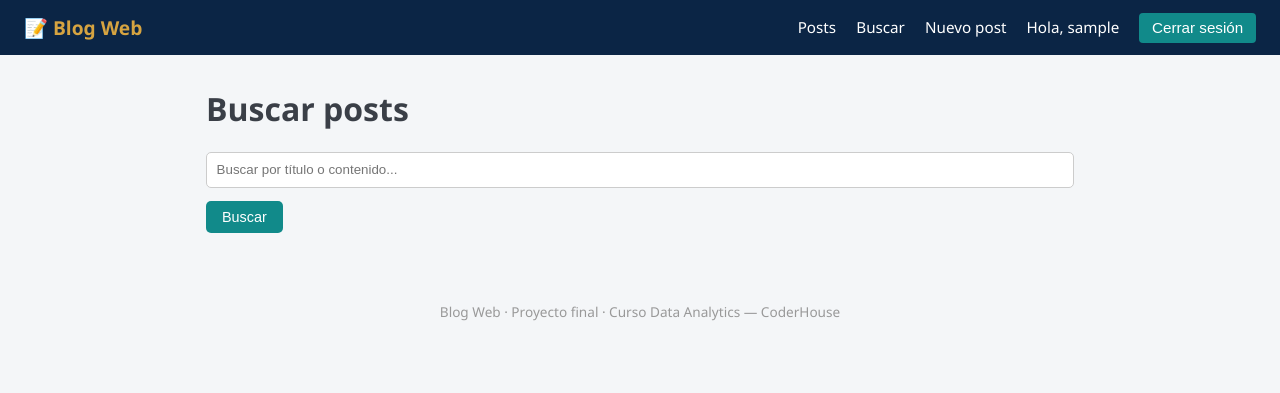
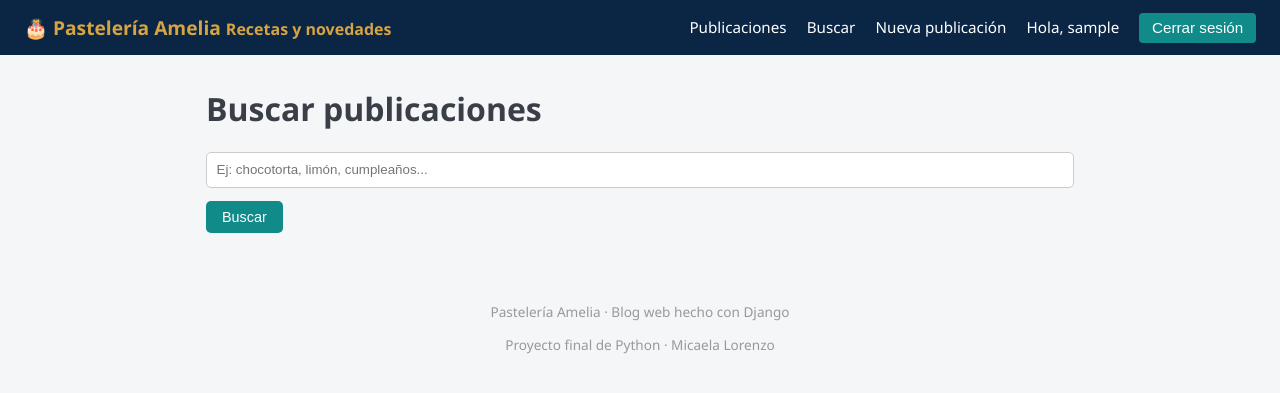
Before and after one commit to MicaLorenzo/blog-pasteleria-amelia, a Django app: page /buscar/ in a window 1280 px wide. Shown: the top 393 px of the page. Run offline with Django 5.2, Linux system fonts and the light colour scheme; the visitor is signed in with stand-in values (Sample User, id 1); data that the repository does not hold is empty.

Commit message:
Plantillas de publicaciones adaptadas a Pastelería Amelia

```diff
--- a/posts/templates/posts/buscar_posts.html
+++ b/posts/templates/posts/buscar_posts.html
@@ -1,22 +1,22 @@
 {% extends "base.html" %}
-{% block titulo %}Buscar posts — Blog Web{% endblock %}
+{% block titulo %}Buscar — Pastelería Amelia{% endblock %}
 {% block contenido %}
-    <h1>Buscar posts</h1>
-    <form method="get">
-        <input type="text" name="q" value="{{ query }}" placeholder="Buscar por título o contenido...">
+    <h1>Buscar publicaciones</h1>
+    <form class="form-busqueda" method="get">
+        <input type="text" name="q" value="{{ query }}" placeholder="Ej: chocotorta, limón, cumpleaños...">
         <button class="boton" type="submit">Buscar</button>
     </form>
 
     {% if query %}
         <p class="meta">Resultados para "{{ query }}": {{ resultados|length }}</p>
         {% for post in resultados %}
-            <article class="tarjeta-post">
+            <article class="resultado">
                 <h2><a href="{{ post.get_absolute_url }}">{{ post.titulo }}</a></h2>
-                <p class="meta">Por {{ post.autor.username }}</p>
+                <p class="meta">Por {{ post.autor.username }} · {{ post.fecha_creacion|date:"d/m/Y" }}</p>
                 <p>{{ post.contenido|truncatewords:20 }}</p>
             </article>
         {% empty %}
-            <p>No se encontraron posts que coincidan con "{{ query }}".</p>
+            <p class="vacio">No se encontraron publicaciones que coincidan con "{{ query }}".</p>
         {% endfor %}
     {% endif %}
 {% endblock %}
--- a/posts/views.py
+++ b/posts/views.py
@@ -38,12 +38,12 @@ def crear_post(request):
             post = form.save(commit=False)
             post.autor = request.user
             post.save()
-            messages.success(request, "Post publicado correctamente.")
+            messages.success(request, "Publicación creada correctamente.")
             return redirect("detalle_post", slug=post.slug)
     else:
         form = PostForm()
     return render(
-        request, "posts/post_form.html", {"form": form, "titulo_pagina": "Nuevo post"}
+        request, "posts/post_form.html", {"form": form, "titulo_pagina": "Nueva publicación"}
     )
 
 
@@ -51,19 +51,19 @@ def crear_post(request):
 def editar_post(request, slug):
     post = get_object_or_404(Post, slug=slug)
     if post.autor != request.user:
-        return HttpResponseForbidden("No tenés permiso para editar este post: no sos el autor.")
+        return HttpResponseForbidden("No tenés permiso para editar esta publicación: no sos el autor.")
     if request.method == "POST":
         form = PostForm(request.POST, request.FILES, instance=post)
         if form.is_valid():
             form.save()
-            messages.success(request, "Post actualizado correctamente.")
+            messages.success(request, "Publicación actualizada correctamente.")
             return redirect("detalle_post", slug=post.slug)
     else:
         form = PostForm(instance=post)
     return render(
         request,
         "posts/post_form.html",
-        {"form": form, "titulo_pagina": "Editar post", "post": post},
+        {"form": form, "titulo_pagina": "Editar publicación", "post": post},
     )
 
 
@@ -71,9 +71,9 @@ def editar_post(request, slug):
 def eliminar_post(request, slug):
     post = get_object_or_404(Post, slug=slug)
     if post.autor != request.user:
-        return HttpResponseForbidden("No tenés permiso para eliminar este post: no sos el autor.")
+        return HttpResponseForbidden("No tenés permiso para eliminar esta publicación: no sos el autor.")
     if request.method == "POST":
         post.delete()
-        messages.success(request, "Post eliminado.")
+        messages.success(request, "Publicación eliminada.")
         return redirect("listado_posts")
     return render(request, "posts/post_confirmar_borrado.html", {"post": post})
--- a/templates/base.html
+++ b/templates/base.html
@@ -4,18 +4,27 @@
 <head>
     <meta charset="UTF-8">
     <meta name="viewport" content="width=device-width, initial-scale=1.0">
-    <title>{% block titulo %}Blog Web{% endblock %}</title>
+    <title>{% block titulo %}Pastelería Amelia{% endblock %}</title>
+    <link rel="preconnect" href="https://fonts.googleapis.com">
+    <link rel="preconnect" href="https://fonts.gstatic.com" crossorigin>
+    <link href="https://fonts.googleapis.com/css2?family=Nunito:wght@400;600;700&family=Playfair+Display:wght@600;700&display=swap" rel="stylesheet">
     <link rel="stylesheet" href="{% static 'css/blog.css' %}">
 </head>
 <body>
     <header class="navbar">
-        <a class="marca" href="{% url 'listado_posts' %}">📝 Blog Web</a>
+        <a class="marca" href="{% url 'listado_posts' %}">
+            <span class="marca-icono">🎂</span>
+            <span>
+                Pastelería Amelia
+                <small>Recetas y novedades</small>
+            </span>
+        </a>
         <nav>
-            <a href="{% url 'listado_posts' %}">Posts</a>
+            <a href="{% url 'listado_posts' %}">Publicaciones</a>
             <a href="{% url 'buscar_posts' %}">Buscar</a>
             {% if user.is_authenticated %}
-                <a href="{% url 'crear_post' %}">Nuevo post</a>
-                <a href="{% url 'perfil' %}">
+                <a href="{% url 'crear_post' %}">Nueva publicación</a>
+                <a class="usuario-navbar" href="{% url 'perfil' %}">
                     {% if user.perfil.avatar %}
                         <img class="avatar-navbar" src="{{ user.perfil.avatar.url }}" alt="Avatar">
                     {% endif %}
@@ -27,7 +36,7 @@
                 </form>
             {% else %}
                 <a href="{% url 'login' %}">Iniciar sesión</a>
-                <a href="{% url 'registro' %}">Registrarme</a>
+                <a class="boton-navbar" href="{% url 'registro' %}">Registrarme</a>
             {% endif %}
         </nav>
     </header>
@@ -44,7 +53,8 @@
     </main>
 
     <footer class="footer">
-        <p>Blog Web · Proyecto final · Curso Data Analytics — CoderHouse</p>
+        <p>Pastelería Amelia · Blog web hecho con Django</p>
+        <p>Proyecto final de Python · Micaela Lorenzo</p>
     </footer>
 </body>
 </html>
```
Also changed, not shown: posts/forms.py (+9 -2 lines), posts/templates/posts/detalle_post.html (+4 -4 lines), posts/templates/posts/listado_posts.html (+25 -6 lines), posts/templates/posts/post_confirmar_borrado.html (+10 -8 lines), posts/templates/posts/post_form.html (+8 -1 lines).
